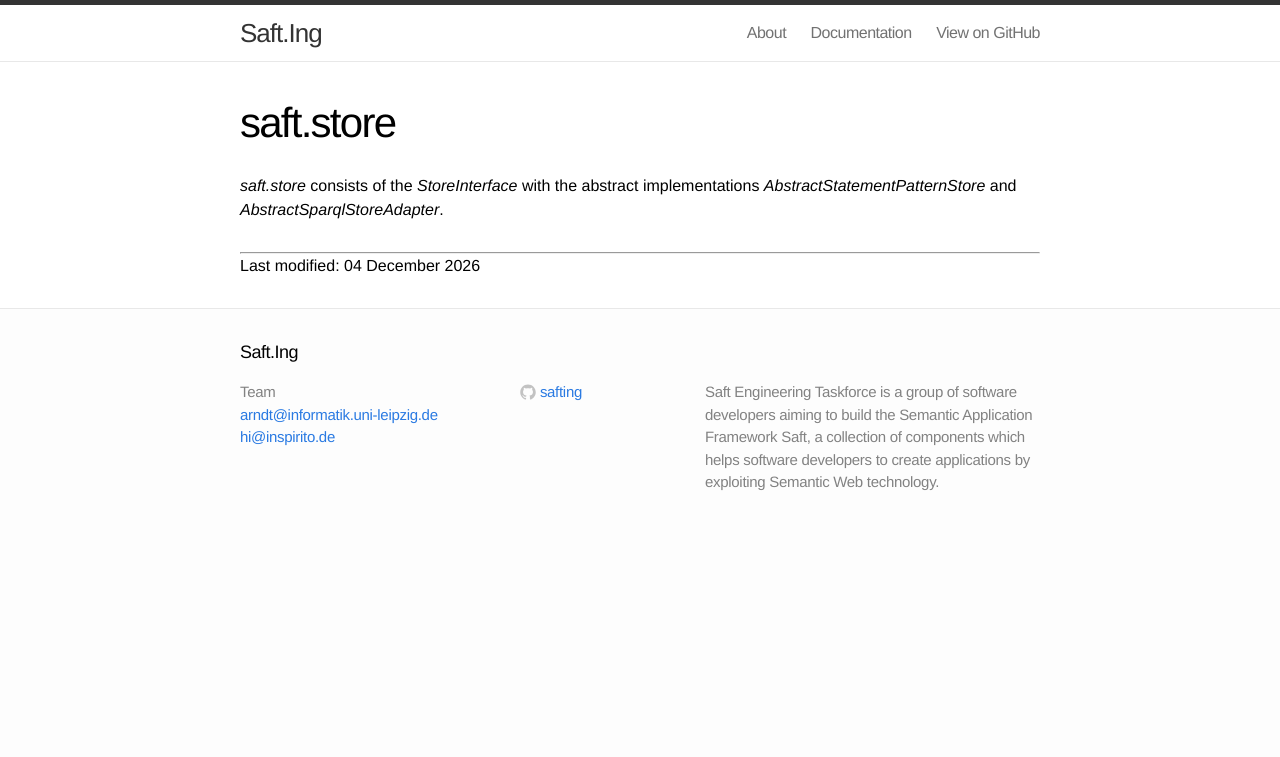
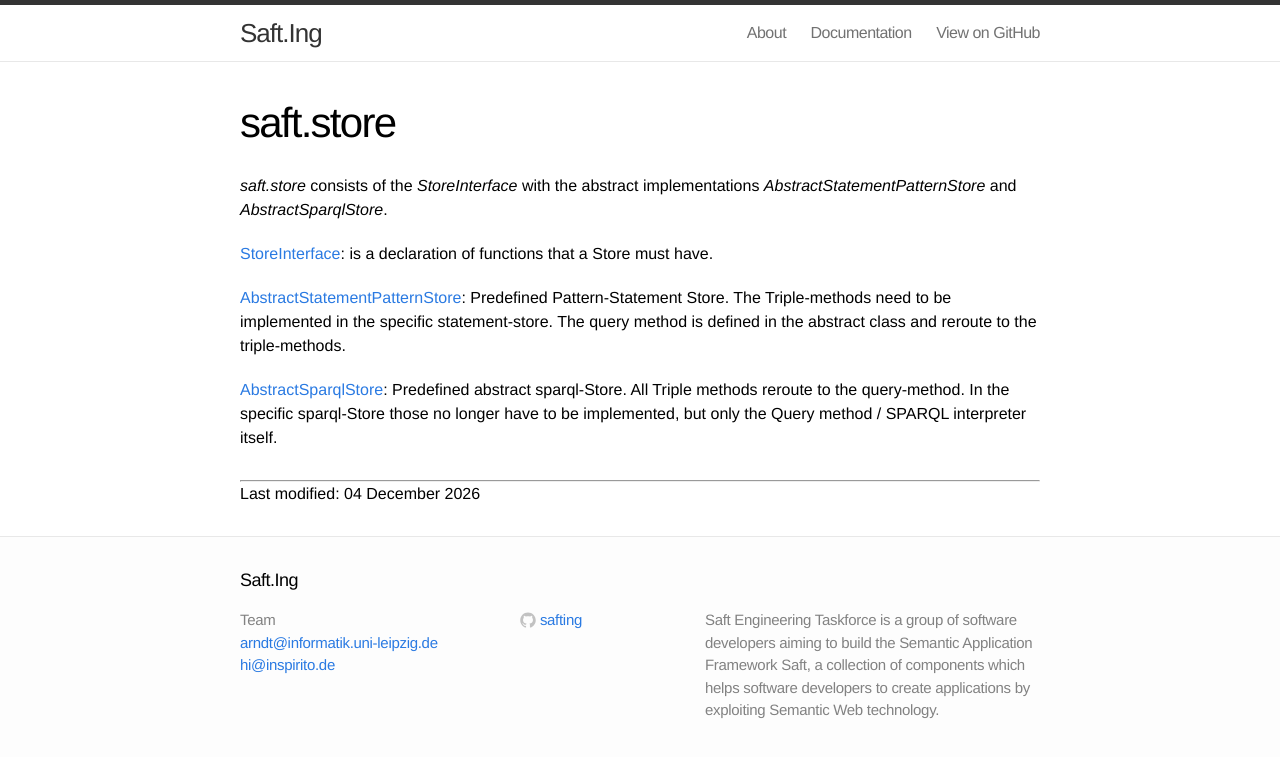
Before and after one commit to SaftIng/safting.github.io, a Jekyll site: the page built from doc/store.md, in a window 1280 px wide. Shown: the top 757 px of the page. Built offline with Jekyll 4.4.1, drawn with Linux system fonts in a browser that asks for light colours.

Commit message:
add documentation to store-interface

```diff
--- a/doc/store.md
+++ b/doc/store.md
@@ -3,4 +3,10 @@ layout: doc
 title: saft.store
 ---
 
-_saft.store_ consists of the _StoreInterface_ with the abstract implementations _AbstractStatementPatternStore_ and _AbstractSparqlStoreAdapter_.
+_saft.store_ consists of the _StoreInterface_ with the abstract implementations _AbstractStatementPatternStore_ and _AbstractSparqlStore_.
+
+[StoreInterface](https://github.com/AKSW/StoreInterface/blob/develop/src/Store/StoreInterface.php): is a declaration of functions that a Store must have.
+
+[AbstractStatementPatternStore](https://github.com/AKSW/StoreInterface/blob/develop/src/Store/AbstractPatternFragmentTripleStore.php): Predefined Pattern-Statement Store. The Triple-methods need to be implemented in the specific statement-store. The query method is defined in the abstract class and reroute to the triple-methods.
+
+[AbstractSparqlStore](https://github.com/AKSW/StoreInterface/blob/develop/src/Store/AbstractSparqlTripleStore.php): Predefined abstract sparql-Store. All Triple methods reroute to the query-method. In the specific sparql-Store those no longer have to be implemented, but only the Query method / SPARQL interpreter itself.
```
